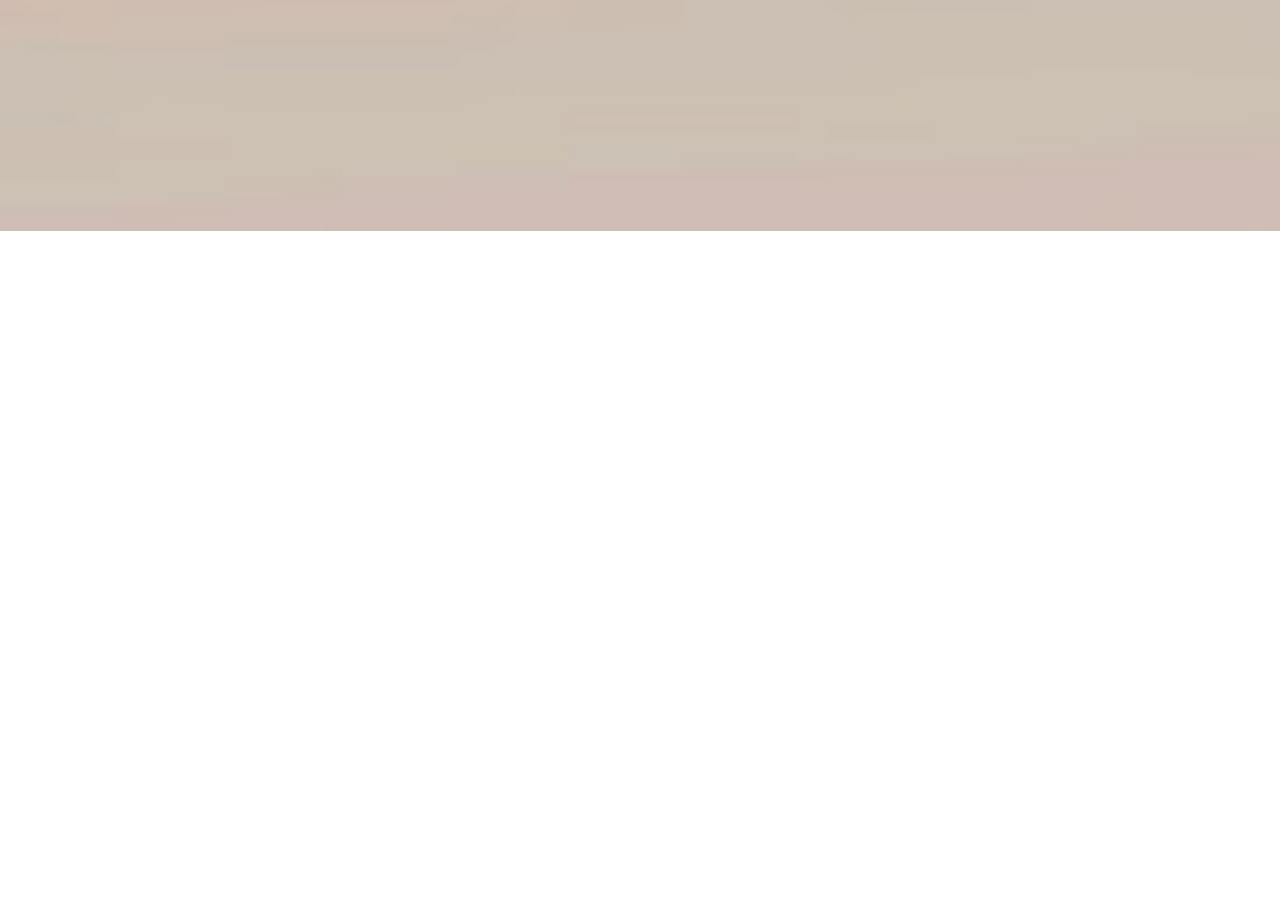
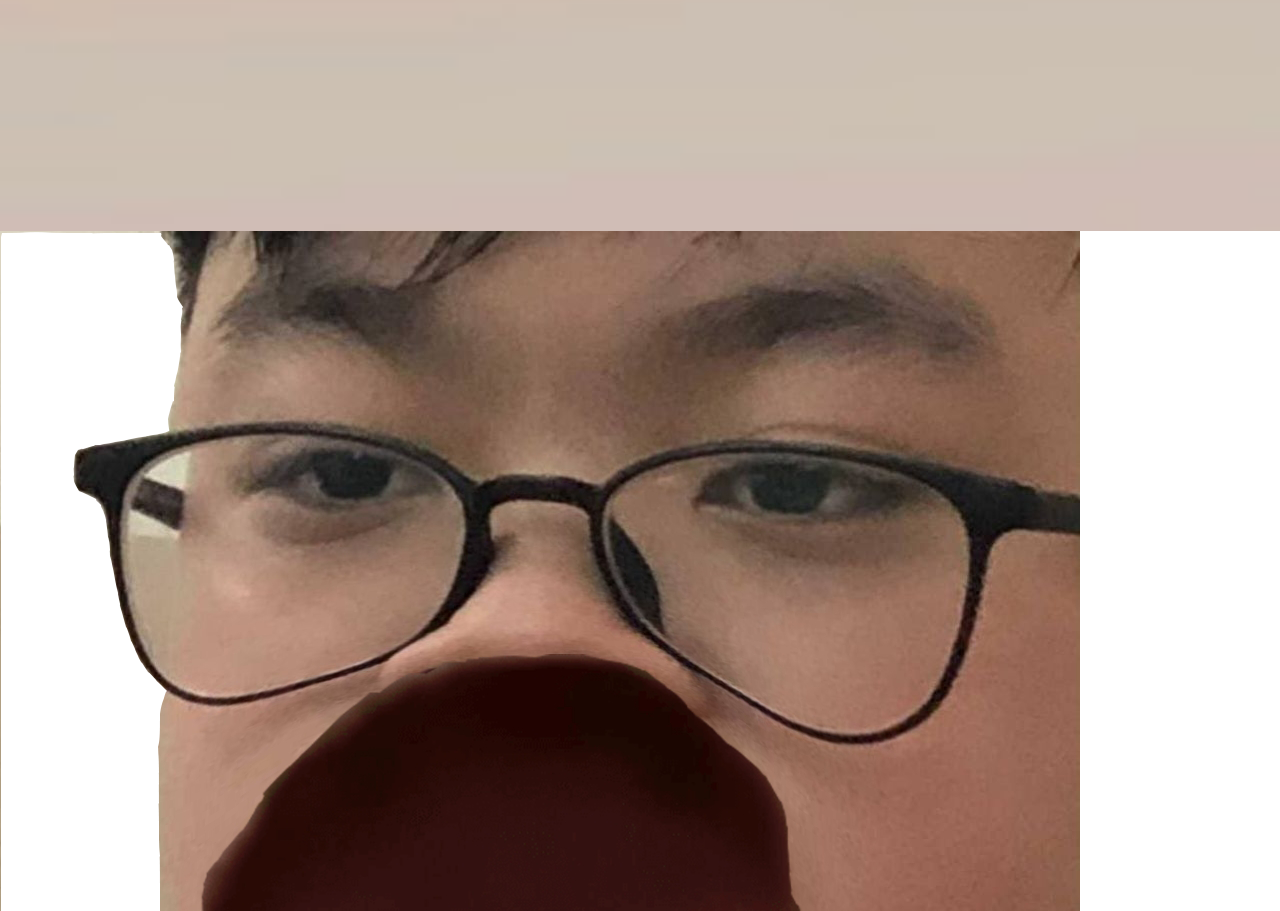
Before and after one commit to Tucker961220/pop, a plain HTML site: page pop/index.html in a window 1280 px wide. Shown: the part 569-1480 px from the top of the page. Before the commit the page ends 800 px from the top, so only its background shows below. Drawn offline with nearby package versions, Linux system fonts and the light colour scheme.

Commit message:
Update index.html

```diff
--- a/pop/index.html
+++ b/pop/index.html
@@ -19,6 +19,7 @@
           </div>
         </div>
     </div>
+    <img src="popcatOpen.png" class="open" alt="popcat">
     <audio src="https://www.myinstants.com/media/sounds/pop-cat-original-meme_3ObdYkj.mp3" class="pop"></audio>
       <script src="script.js"></script>
 </body>
```
